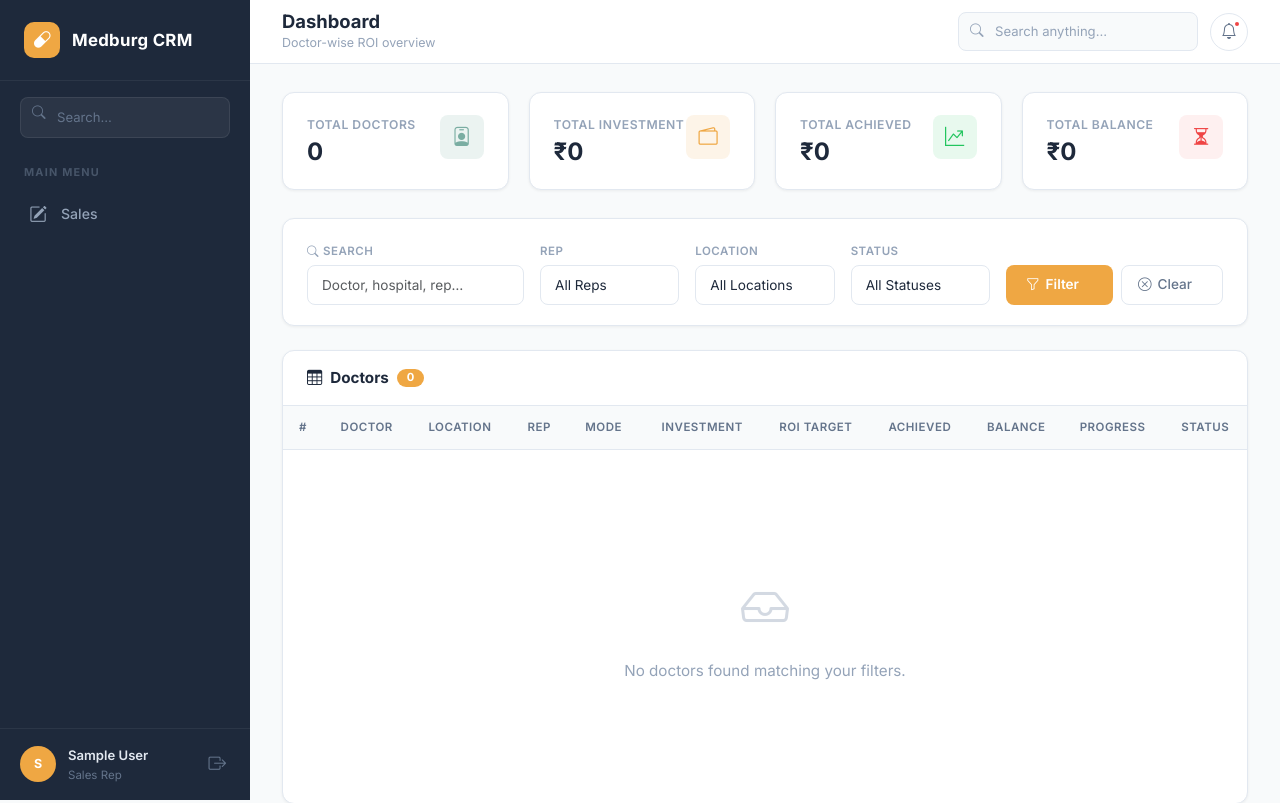
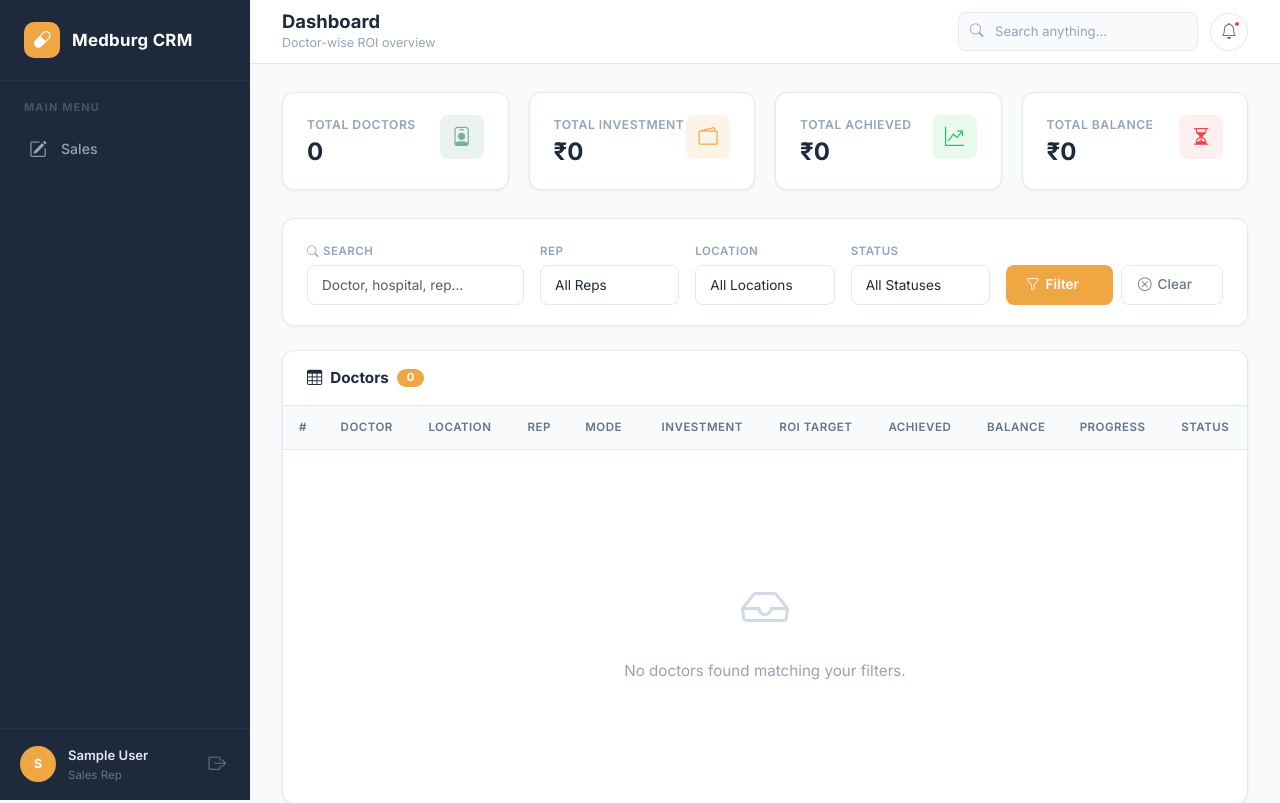
Before and after one commit to peanutbutter4351/medburg-crm, a Django app: page /doctors/dashboard/ in a window 1280 px wide. Shown: the top 803 px of the page. Run offline with Django 5.2, Linux system fonts and the light colour scheme; the visitor is signed in with stand-in values (Sample User, id 1); data comes from the database, SQL or seed files in the repository; data that the repository does not hold is empty.

Commit message:
chore: remove sidebar search for cleaner navigation

```diff
--- a/templates/base.html
+++ b/templates/base.html
@@ -35,11 +35,6 @@
         <div class="sidebar-brand">
             <div class="brand-icon"><i class="bi bi-capsule"></i></div>
             <span class="brand-text">Medburg CRM</span>
-        </div>
-
-        <div class="sidebar-search" style="position:relative;">
-            <i class="bi bi-search search-icon"></i>
-            <input type="text" placeholder="Search…" disabled>
         </div>
 
         <div class="sidebar-label">Main Menu</div>
```
